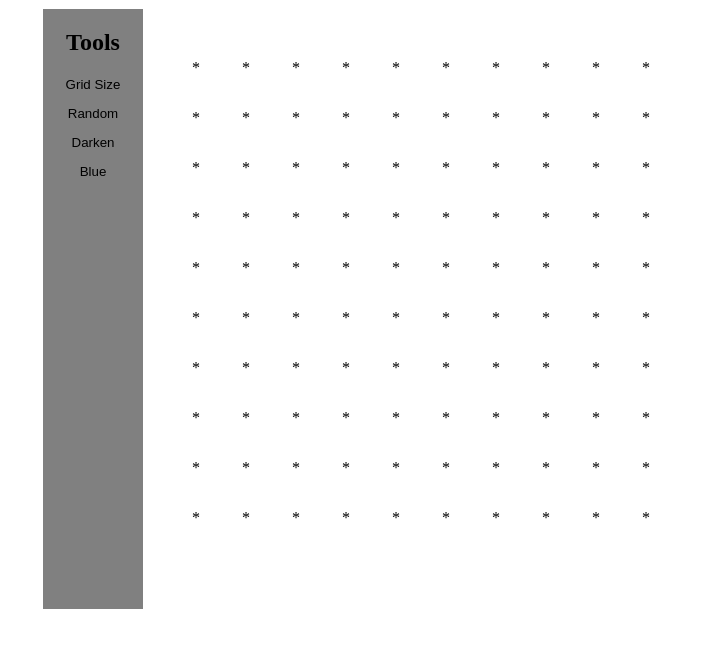
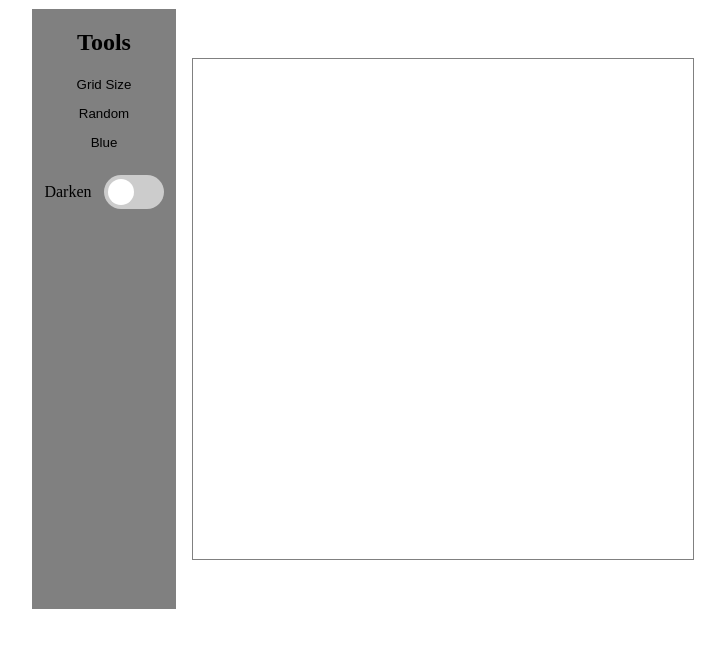
Before and after one commit to christianwagstaff/etch-a-sketch, a plain HTML site: page index.html in a window 1280 px wide. Shown: the part 148-796 px from the top of the page, without its empty margins (277-1002 px from the left). Drawn offline with Linux system fonts and the light colour scheme.

Commit message:
Added toggle switch for darkener

```diff
--- a/etch-a-sketch.js
+++ b/etch-a-sketch.js
@@ -1,22 +1,34 @@
 const container = document.getElementById('container');
 const gridButton = document.getElementById('gridSubmit');
+const darkenSlider = document.getElementById('darkenColor');
 
 gridButton.addEventListener('click', changeGrid);
+darkenSlider.addEventListener('change', addDarkener);
 
+//starting units for grid
 let gridLength = 10;
 let maxGridLength = 100;
-const fullGrid = 500;
+let fullGrid = 500;
 
 createGrid(gridLength);
-addColorEvent();
+addColorEvent(randomColor);
 
-function changeColor(e) {
+function randomColor(e) {
     e.target.style.backgroundColor = chooseRandomColor();
-    makeDarker(e);
+}
+
+function addDarkener(e) {
+    console.log(darkenSlider.checked);
+    if (!darkenSlider.checked) {
+        removeColorEvent(makeDarker);
+        return;
+    }
+    addColorEvent(makeDarker);
 }
 
 function findGridSize(gridLength) {
-    return Math.floor(fullGrid / gridLength);
+    let gridSize = Math.floor(fullGrid / gridLength);
+    return gridSize;
 }
 
 function changeGrid() {
@@ -25,7 +37,8 @@ function changeGrid() {
     if (!gridSize) return;
     removeAllChildNodes(container);
     createGrid(gridSize);
-    addColorEvent();
+    addColorEvent(changeColor);
+    addColorEvent(addDarkener);
 }
 
 function removeAllChildNodes(parent) {
@@ -35,27 +48,34 @@ function removeAllChildNodes(parent) {
 }
 
 function createGrid(gridHeight) {
+    let tempGridSize = findGridSize(gridHeight);
+    let fullGrid = tempGridSize * gridHeight;
     container.style.height = `${fullGrid}px`;
     container.style.width = `${fullGrid}px`;
     for (let i = 0; i < gridHeight**2; i++) {
         let gridSize;
         let grid = document.createElement('div');
+        gridSize = findGridSize(gridHeight);
         grid.classList.add('grid');
-        gridSize = findGridSize(gridHeight);
         grid.style.height = `${gridSize}px`;
         grid.style.width = `${gridSize}px`;
-        grid.textContent = '*';
+        //grid.textContent = '*';
         container.appendChild(grid);
     }
 }
 
-function addColorEvent() {
+function addColorEvent(color) {
     let grids = document.querySelectorAll('.grid');
-    grids.forEach(e1 => e1.addEventListener('mouseover', changeColor));
+    grids.forEach(e1 => e1.addEventListener('mouseover', color));
+}
+
+function removeColorEvent(color) {
+    let grids = document.querySelectorAll('.grid');
+    grids.forEach(e1 => e1.removeEventListener('mouseover', color));
 }
 
 function getUserGridSize() {
-    let gridSize = parseInt(prompt('What Size Do You Want?'));
+    gridSize = parseInt(prompt('What Size Do You Want?'));
     if (!gridSize) {
         return
     };
@@ -85,3 +105,7 @@ function makeDarker(e) {
     let newBrightness = currentBrightness - 20;
     e.target.style.filter = `brightness(${newBrightness}%)`;
 }
+
+function resetGrid() {
+
+}
--- a/index.html
+++ b/index.html
@@ -18,8 +18,14 @@
             <div class='toolBtns'>
                 <button id='gridSubmit'>Grid Size</button>
                 <button id='randomColor'>Random</button>
-                <button id='darkenColor'>Darken</button>
                 <button id='blueColor'>Blue</button>
+                <div class='container'>
+                    Darken
+                    <label class='switch'>
+                        <input type='checkbox' id='darkenColor'>
+                        <span class='slider round'></span>
+                    </label>
+                </div>
             </div>
         </div>
         <div id="container">
--- a/style.css
+++ b/style.css
@@ -11,8 +11,16 @@
     flex-wrap: wrap;
     justify-content: center;
     align-items: center;
+    align-self: center;
+    border: 1px solid grey;
+}
+
+.container {
+    display: flex;
+    justify-content: center;
+    align-items: center;
+    gap: 12px;
     padding: 12px;
-    align-self: center;
 }
 
 body {
@@ -62,3 +70,64 @@ button {
     gap: 12px;
     align-items: center;
 }
+
+.switch {
+    position: relative;
+    display: inline-block;
+    width: 60px;
+    height: 34px;
+}
+
+.switch input {
+    opacity: 0;
+    width: 0;
+    height: 0;
+}
+
+/* The slider */
+.slider {
+    position: absolute;
+    cursor: pointer;
+    top: 0;
+    left: 0;
+    right: 0;
+    bottom: 0;
+    background-color: #ccc;
+    -webkit-transition: .4s;
+    transition: .4s;
+  }
+
+.slider:before {
+    position: absolute;
+    content: "";
+    height: 26px;
+    width: 26px;
+    left: 4px;
+    bottom: 4px;
+    background-color: white;
+    -webkit-transition: .4s;
+    transition: .4s;
+}
+
+input:checked + .slider {
+    background-color: #2196F3;
+}
+
+input:focus + .slider {
+    box-shadow: 0 0 1px #2196F3;
+}
+
+input:checked + .slider:before {
+    -webkit-transform: translateX(26px);
+    -ms-transform: translateX(26px);
+    transform: translateX(26px);
+}
+
+/* Rounded sliders */
+.slider.round {
+    border-radius: 34px;
+}
+
+.slider.round:before {
+    border-radius: 50%;
+}
```
